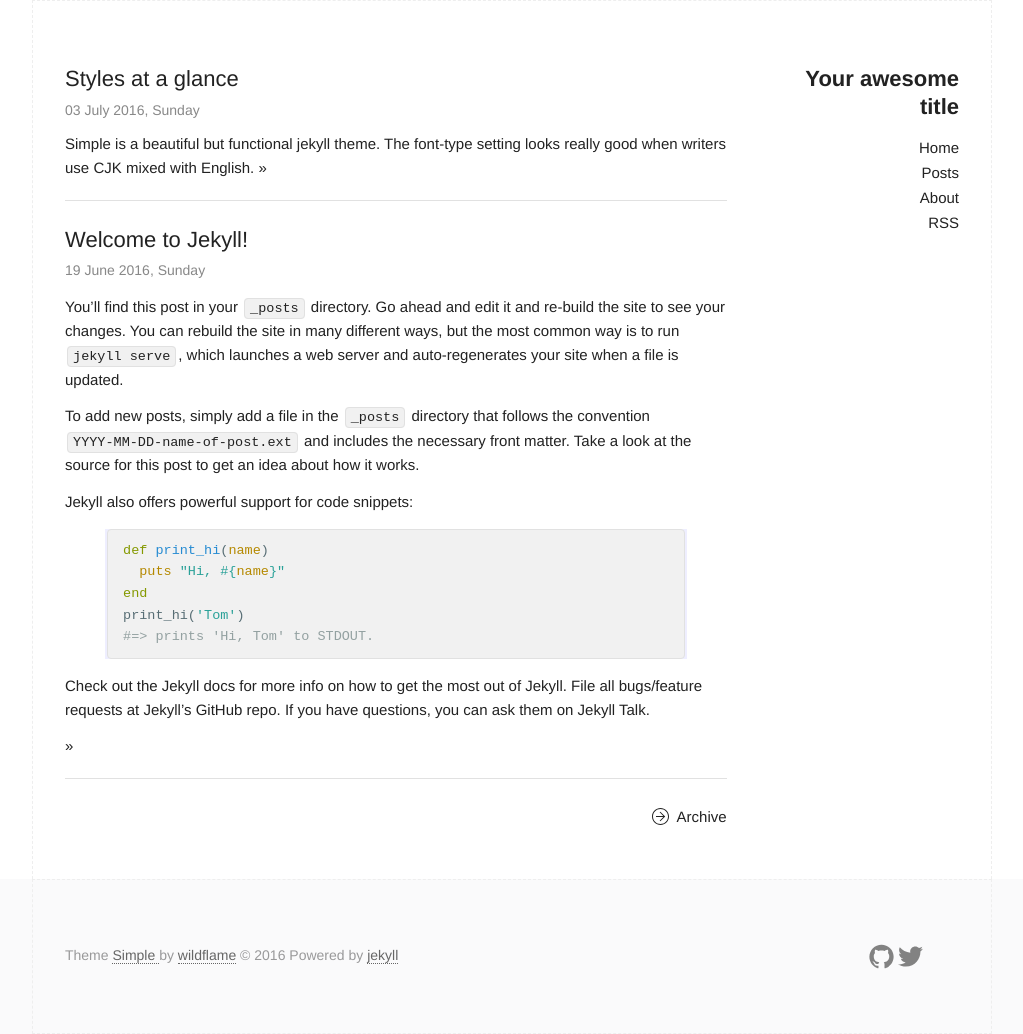
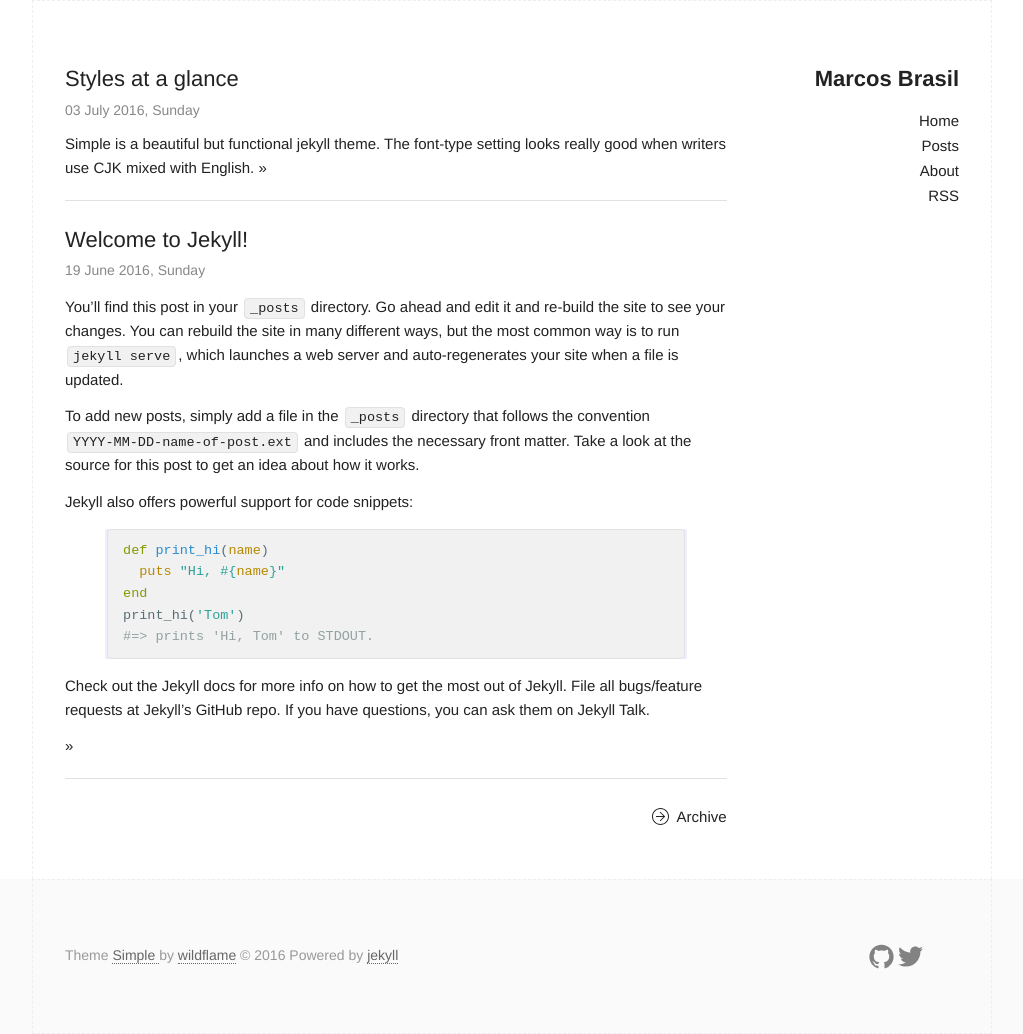
Before and after one commit to marcosbrasil/marcosbrasil.github.io, a Jekyll site: the page built from index.html, in a window 1280 px wide. Shown: the whole page, without its empty margins (128-1151 px from the left). Built offline with Jekyll 4.4.1, drawn with Linux system fonts in a browser that asks for light colours.

Commit message:
Tentando fazer isso ser viavel

```diff
--- a/_config.yml
+++ b/_config.yml
@@ -6,16 +6,16 @@
 # 'jekyll serve'. If you change this file, please restart the server process.
 
 # Site settings
-title: Your awesome title
-email: your-email@domain.com
+title: Marcos Brasil
+email: marcosbrasil.in@icloud.com
 description: > # this means to ignore newlines until "baseurl:"
   Write an awesome description for your new site here. You can edit this
   line in _config.yml. It will appear in your document head meta (for
   Google search results) and in your feed.xml site description.
-baseurl: "/jekyll-simple" # the subpath of your site, e.g. /blog
-url: "http://wildflame.me" # the base hostname & protocol for your site
-twitter_username: Taffyer
-github_username:  wild-flame
+baseurl: "/_site" # the subpath of your site, e.g. /blog
+url: "https://marcosbrasil.github.io" # the base hostname & protocol for your site
+twitter_username: marcoslbrasil
+github_username:  marcosbrasil
 
 # Build settings
 markdown: kramdown
```
Also changed, not shown: 15 other files.
